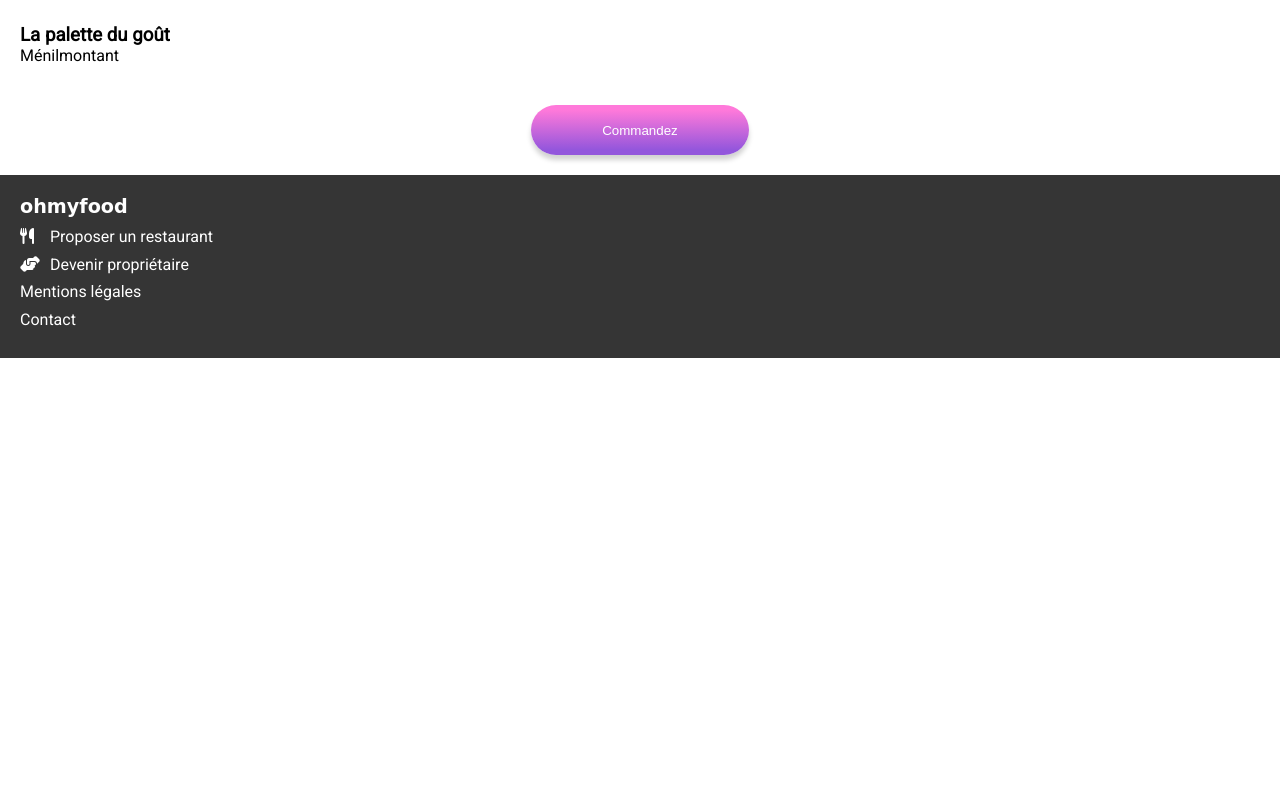
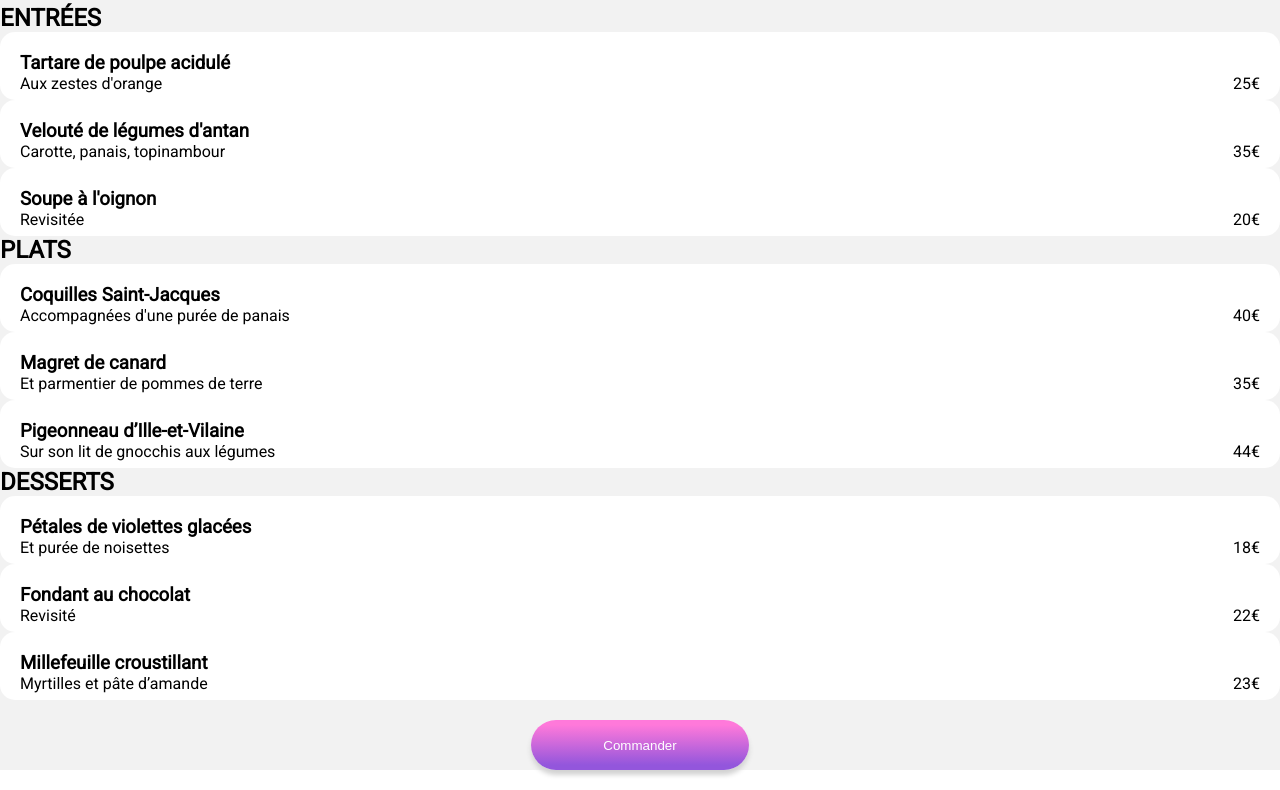
Before and after one commit to RaoulMendy/RaoulMendy_3_22102021, a plain HTML site: page pages/a_la_française.html in a window 1280 px wide. Shown: the part 418-1208 px from the top of the page. Before the commit the page ends 800 px from the top, so only its background shows below. Drawn offline with Linux system fonts and the light colour scheme; a web font is replaced by a local one.

Commit message:
Structure page menu

```diff
--- a/pages/a_la_française.html
+++ b/pages/a_la_française.html
@@ -15,32 +15,93 @@
         <a class="header__back" href="/index.html"><span class="fas fa-arrow-left"></span></a>
         <h1 class="header__logo">ohmyfood</h1>
     </header>
-    <main>
+    <main class="bg-menu">
         <section class="caption">
             <img class="caption__img" src="/images/restaurants/a_la_francaise.jpg" alt="">
         </section>
-
-        <section>
-            <div class="menu">
+        <section class="menu">
+            <div class="menu__title">
                 <h1>À la française</h1>
                 <div class="heart">
                     <img class="heart__one" src="/images/logo/heart__one.svg" alt="heart__one">
                     <img class="heart__two" src="/images/logo/heart__two.svg" alt="heart__two">
                 </div>
             </div>
-                <div class="container">
-                    <div class="card__heading">
-                        <div class="container">
-                            <h3>La palette du goût</h3>
-                            <p>Ménilmontant</p>
-                        </div>
-                        <div>
-                        </div>
+            <div class="grid-container">
+                <h2>ENTRÉES</h2>
+                <div class="dish">
+                    <div class="dish__heading">
+                        <h3>Tartare de poulpe acidulé</h3>
+                        <p>Aux zestes d'orange</p>
                     </div>
+                    <div class="dish__price">25€</div>
                 </div>
+                <div class="dish">
+                    <div class="dish__heading">
+                        <h3>Velouté de légumes d'antan</h3>
+                        <p>Carotte, panais, topinambour</p>
+                    </div>
+                    <div class="dish__price">35€</div>
+                </div>
+                <div class="dish">
+                    <div class="dish__heading">
+                        <h3>Soupe à l'oignon</h3>
+                        <p>Revisitée</p>
+                    </div>
+                    <div class="dish__price">20€</div>
+                </div>
+            </div>
+            <div class="grid-container">
+                <h2>PLATS</h2>
+                <div class="dish">
+                    <div class="dish__heading">
+                        <h3>Coquilles Saint-Jacques</h3>
+                        <p>Accompagnées d'une purée de panais</p>
+                    </div>
+                    <div class="dish__price">40€</div>
+                </div>
+                <div class="dish">
+                    <div class="dish__heading">
+                        <h3>Magret de canard</h3>
+                        <p>Et parmentier de pommes de terre</p>
+                    </div>
+                    <div class="dish__price">35€</div>
+                </div>
+                <div class="dish">
+                    <div class="dish__heading">
+                        <h3>Pigeonneau d’Ille-et-Vilaine</h3>
+                        <p>Sur son lit de gnocchis aux légumes</p>
+                    </div>
+                    <div class="dish__price">44€</div>
+                </div>
+            </div>
+            <div class="grid-container">
+                <h2>DESSERTS</h2>
+                <div class="dish">
+                    <div class="dish__heading">
+                        <h3>Pétales de violettes glacées</h3>
+                        <p>Et purée de noisettes</p>
+                    </div>
+                    <div class="dish__price">18€</div>
+                </div>
+                <div class="dish">
+                    <div class="dish__heading">
+                        <h3>Fondant au chocolat</h3>
+                        <p>Revisité</p>
+                    </div>
+                    <div class="dish__price">22€</div>
+                </div>
+                <div class="dish">
+                    <div class="dish__heading">
+                        <h3>Millefeuille croustillant</h3>
+                        <p>Myrtilles et pâte d’amande</p>
+                    </div>
+                    <div class="dish__price">23€</div>
+                </div>
+            </div>
         </section>
         <section class="order">
-            <a href="#"><button onclick="" class="explore__btn">Commandez</button></a>
+            <a href="#"><button onclick="" class="explore__btn">Commander</button></a>
         </section>
 
     </main>
@@ -54,4 +115,5 @@
         </ul>
     </footer>
 </body>
+
 </html>
--- a/styles.scss
+++ b/styles.scss
@@ -114,7 +114,7 @@
 .step {
     @include padding-layout;
     display: flex;
-    height: 64px;
+    height: 68px;
     justify-content: flex-start;
     align-items: center;
     background-color: $grey1;
@@ -168,6 +168,10 @@
 
 /*PAGE*/
 
+.bg-menu {
+    background-color: $grey1;
+}
+
 .caption {
 
     height: 260px;
@@ -178,11 +182,30 @@
 }
 
 .menu {
+
+    &__title {
     @include padding-layout;
     @include grid-heart;
+    }
 }
 
 .order {
     text-align: center;
     margin-block: 20px;
 }
+
+.dish {
+
+@include padding-layout;
+@include grid-heart;
+height: 68px;
+background-color: $color-white;
+border-radius: 15px 15px;
+
+
+&__price {
+    display: flex;
+    justify-content: flex-end;
+    align-items: flex-end;
+}
+}
```
Also changed, not shown: styles.css, 1 other file.
